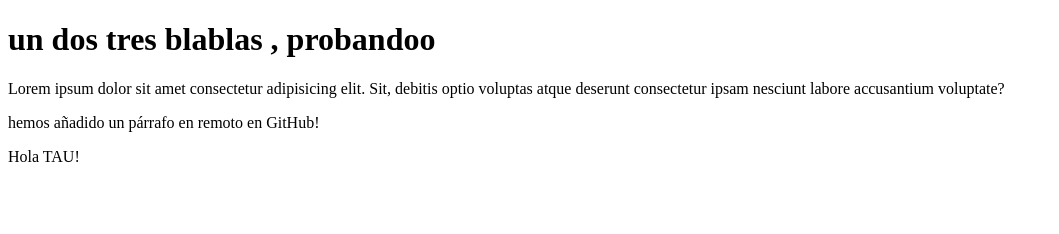
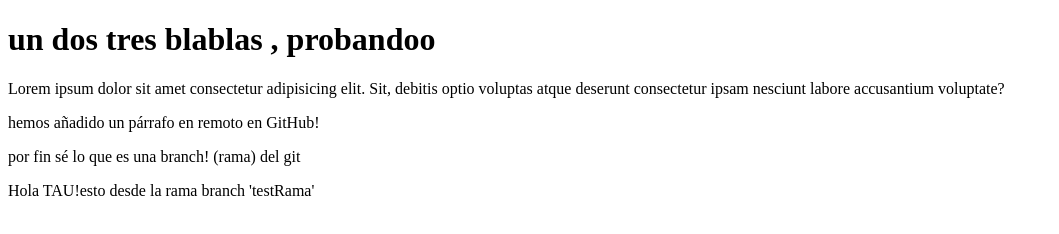
Before and after one commit to Profe-Web/VSC_git_1, a plain HTML site: page index.html in a window 1280 px wide. Shown: the whole page, without its empty margins (0-1059 px from the left). Drawn offline with Linux system fonts and the light colour scheme.

Commit message:
subir cambios en rama

```diff
--- a/index.html
+++ b/index.html
@@ -11,6 +11,7 @@
     <h1>un dos tres blablas , probandoo</h1>
     <p>Lorem ipsum dolor sit amet consectetur adipisicing elit. Sit, debitis optio voluptas atque deserunt consectetur ipsam nesciunt labore accusantium voluptate?</p>
     <p> hemos añadido un párrafo en remoto en GitHub! </p>
+    <p> por fin sé lo que es una branch! (rama) del git</p>
     <!-- bajar=PULL, subir=PUSH -->
     <script src="main.js"></script>
 </body>
--- a/main.js
+++ b/main.js
@@ -1,2 +1,3 @@
 // ejemplo
 document.write("Hola TAU!")
+document.write("esto desde la rama branch 'testRama'")
```
Also changed, not shown: .gitignore/claves.txt (added).
